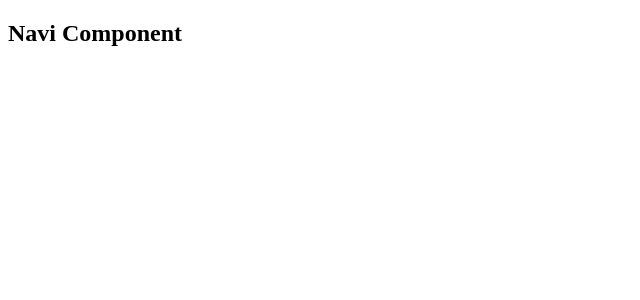
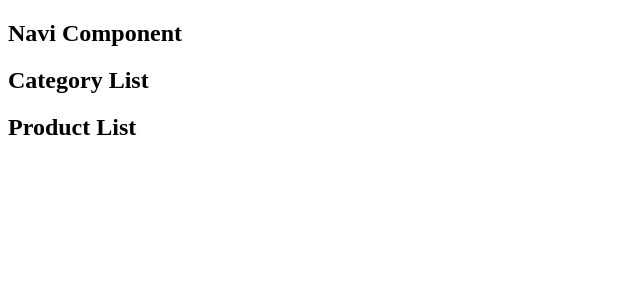
Before and after one commit to abdulkadir-caglar/intro, a React (Create React App) app: page / in a window 1280 px wide. Shown: the top 300 px of the page, without its empty margins (0-640 px from the left). Built offline with nearby package versions, Linux system fonts and the light colour scheme.

Commit message:
reactstrap added to project

```diff
--- a/src/App.js
+++ b/src/App.js
@@ -1,10 +1,14 @@
 import React from 'react';
 import Navi from './Navi';
+import Category from './Category';
+import Product from './Product';
 
 function App() {
   return (
     <div>
       <Navi/>
+      <Category/>
+      <Product/>
     </div>
   );
 }
```
